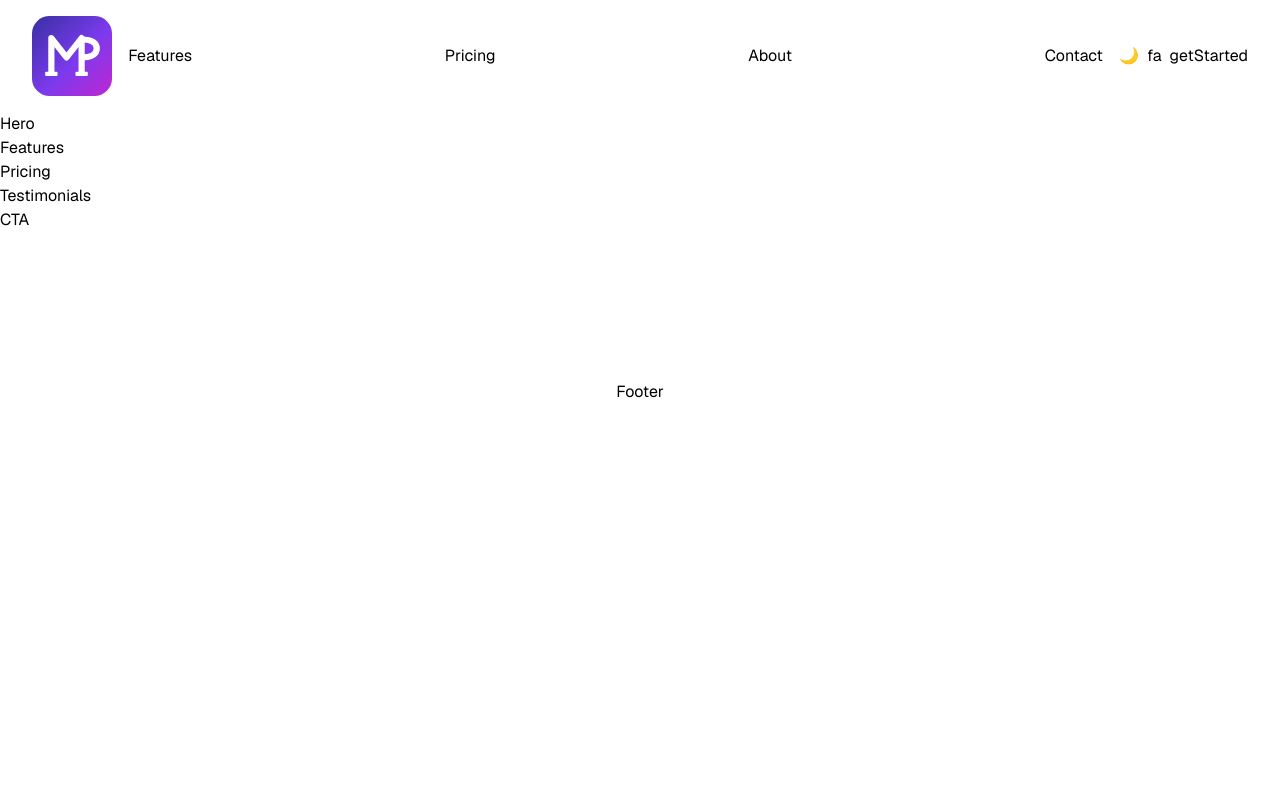
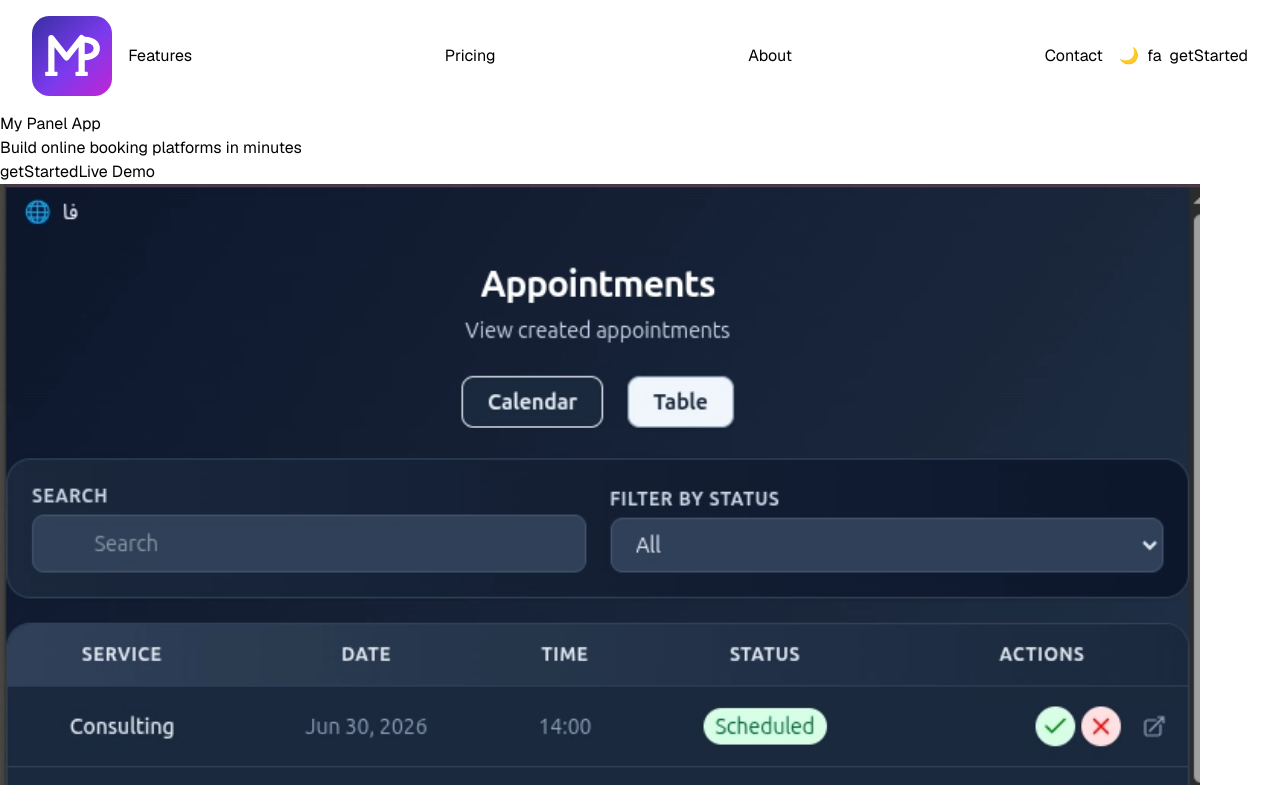
Before and after one commit to Farzane2630/mypanelapp-landingpage, a Next.js app: page / in a window 1280 px wide. Shown: the top 785 px of the page. Built offline with nearby package versions, Linux system fonts and the light colour scheme.

Commit message:
feat: implement hero section architecture

```diff
--- a/app/page.tsx
+++ b/app/page.tsx
@@ -1,6 +1,6 @@
 import CTA from "@/components/sections/CTA";
 import Features from "@/components/sections/Features";
-import Hero from "@/components/sections/Hero";
+import Hero from "@/components/sections/hero";
 import Pricing from "@/components/sections/Pricing";
 import Testimonials from "@/components/sections/Testimonials";
 
--- a/components/sections/Hero.tsx
+++ /dev/null
@@ -1,3 +0,0 @@
-export default function Hero() {
-  return <section aria-label="hero-section">Hero</section>;
-}
--- /dev/null
+++ b/components/sections/hero/hero-actions.tsx
@@ -0,0 +1,13 @@
+import GetStarted from "@/components/layout/navbar/actions/getStarted";
+import Link from "next/link";
+
+export default function HeroActions() {
+  return (
+    <div>
+      <GetStarted />
+      <Link target="_blank" href="https://mypanelapp.ir/admin-1">
+        Live Demo
+      </Link>
+    </div>
+  );
+}
--- /dev/null
+++ b/components/sections/hero/hero-content.tsx
@@ -0,0 +1,12 @@
+import HeroActions from "./hero-actions";
+
+export default function HeroContent() {
+  return (
+    <div>
+      <span></span>
+      <h1>My Panel App</h1>
+      <p>Build online booking platforms in minutes</p>
+      <HeroActions />
+    </div>
+  );
+}
--- /dev/null
+++ b/components/sections/hero/hero-image.tsx
@@ -0,0 +1,7 @@
+import Image from "next/image";
+import dashboard from "@/public/images/hero.webp";
+export default function HeroImage() {
+  return (
+    <Image src={dashboard} priority alt="Dashboard" width={1200} height={700} />
+  );
+}
--- /dev/null
+++ b/components/sections/hero/index.tsx
@@ -0,0 +1,11 @@
+import HeroContent from "./hero-content";
+import HeroImage from "./hero-image";
+
+export default function Hero() {
+  return (
+    <section aria-label="hero-section">
+      <HeroContent />
+      <HeroImage />
+    </section>
+  );
+}
```
Also changed, not shown: public/images/hero.webp (added).
